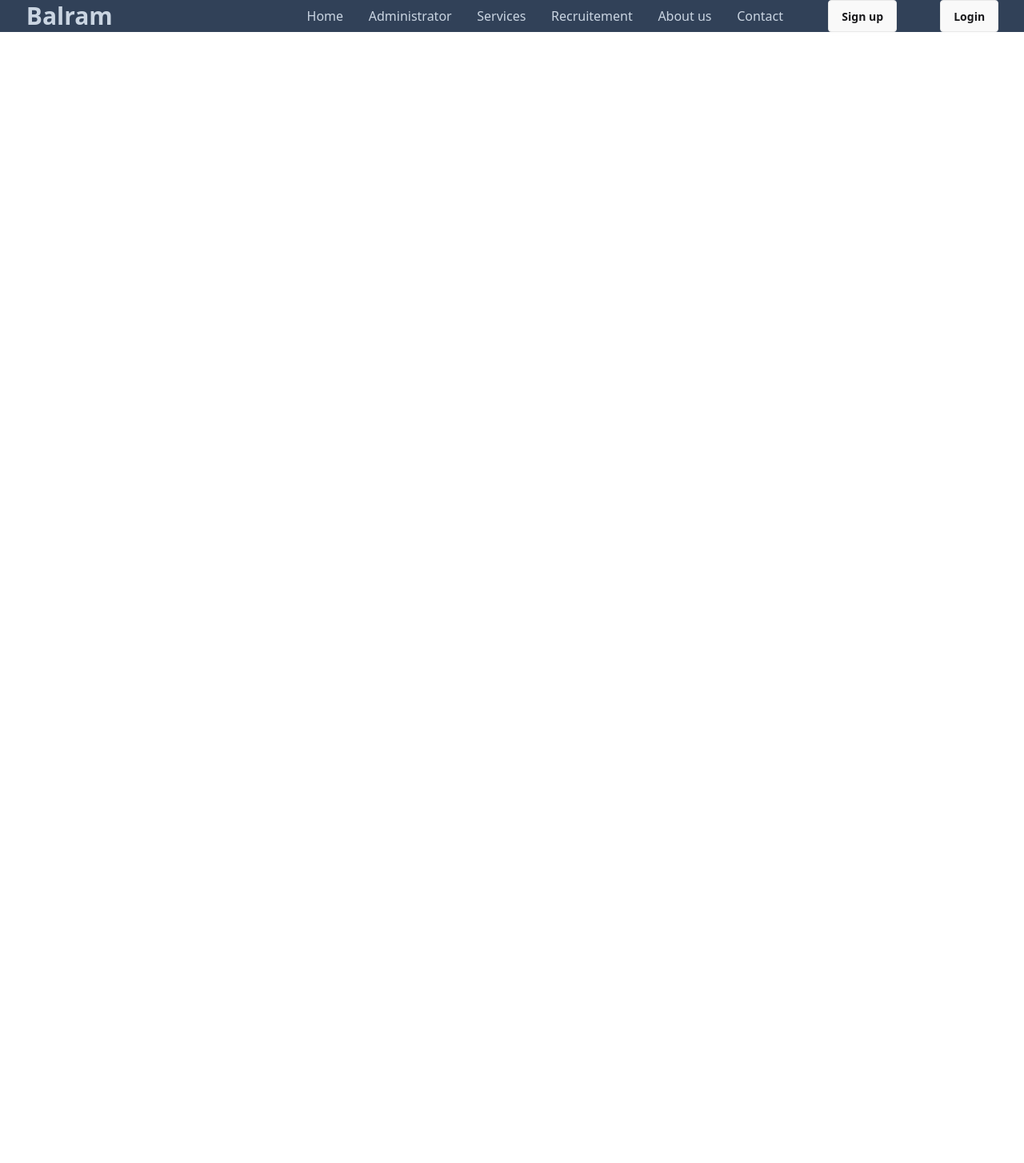
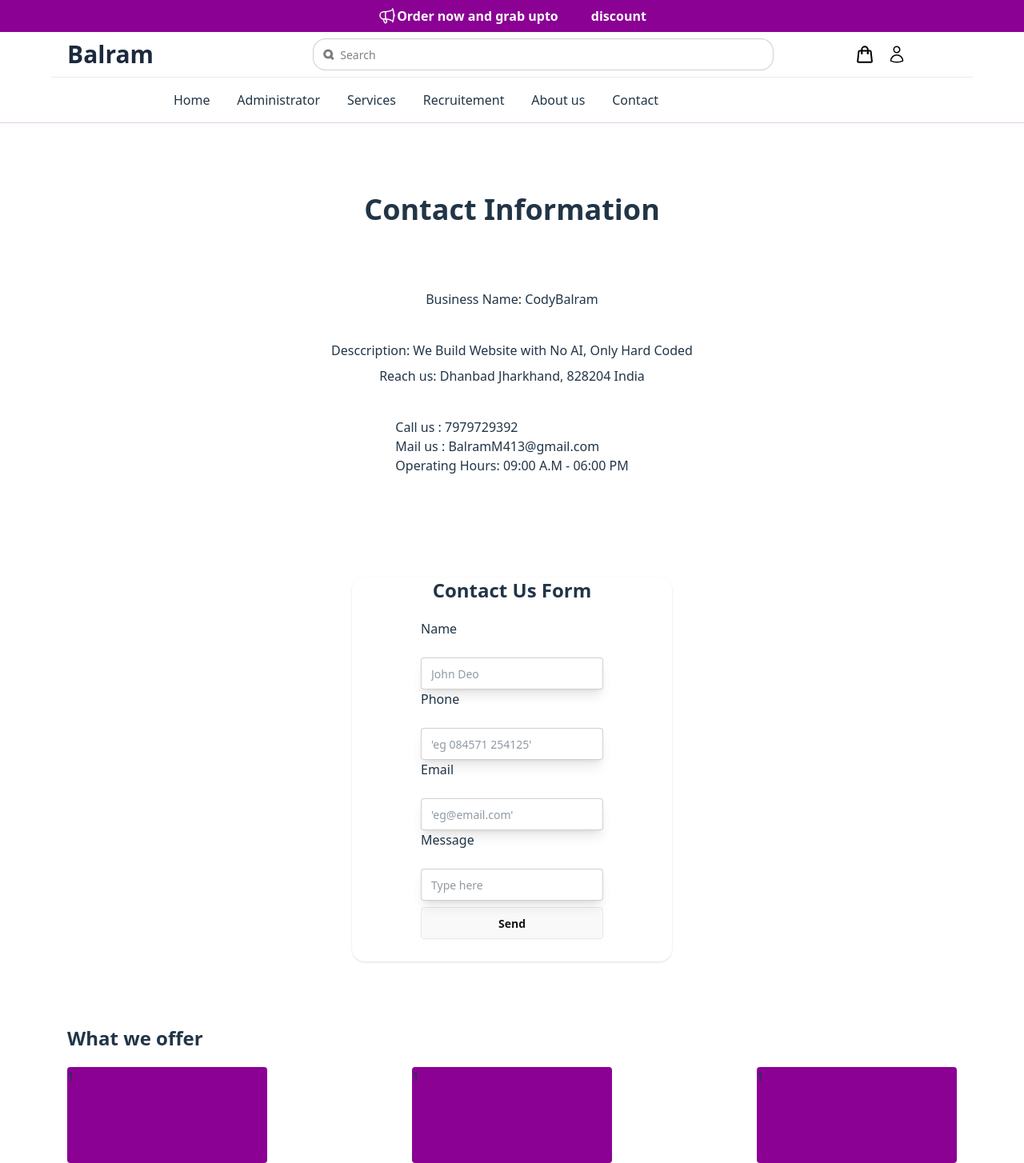
Before and after one commit to BalramMurmu413/LogiOne, a React (Vite) app in the folder frontend/: page / in a window 1280 px wide. Shown: the top 1454 px of the page at 80% size. Before the commit the page ends 800 px from the top, so only its background shows below. Built offline with nearby package versions, Linux system fonts and the light colour scheme.

Commit message:
adding contact us page

```diff
--- a/frontend/index.html
+++ b/frontend/index.html
@@ -3,7 +3,7 @@
   <head>
     <meta charset="UTF-8" />
     <meta name="viewport" content="width=device-width, initial-scale=1.0" />
-    <title>LogiOne</title>
+    <title>CodyBalram | Online Website Building </title>
   </head>
   <body>
     <div id="root"></div>
--- a/frontend/src/Componants/Header.jsx
+++ b/frontend/src/Componants/Header.jsx
@@ -3,65 +3,77 @@ import React from 'react'
 export default function Header() {
   return (
     <>
-<section className=' w-[98%]  text-slate-300 m-auto flex flex-row items-center justify-between '>
-
-
-
-<div className='w-1/4 ml-5'>
-<h1 className='text-3xl font-bold cursor-pointer'>Balram</h1>
+<section className=' w-[90%]   h-10 my-2 m-auto text-slate-300  flex flex-row items-center justify-between '>
+<div className='w-1/4 ml-5 '>
+<h1 className='text-3xl font-bold text-slate-800 cursor-pointer'>Balram</h1>
 </div>
 
+<div className='w-1/2 '>
+<label className="input border w-full rounded-2xl outline-0 text-black">
+  <svg className="h-[1em] opacity-50" xmlns="http://www.w3.org/2000/svg" viewBox="0 0 24 24">
+    <g
+      strokeLinejoin="round"
+      strokeLinecap="round"
+      strokeWidth="5.5"
+      fill="none"
+      stroke="currentColor"
+    >
+      <circle cx="11" cy="11" r="8"></circle>
+      <path d="m21 21-4.3-4.3"></path>
+    </g>
+  </svg>
+  <input type="search" required placeholder="Search"  className=' border-none outline-0 text-black'/>
+</label>
+</div>
 
+<div className=' gap-4 flex items-center justify-center w-1/5 '>
+<svg xmlns="http://www.w3.org/2000/svg" fill="none" viewBox="0 0 24 24" strokeWidth={2} stroke="currentColor" className="size-6">
+  <path strokeLinecap="round" className=' text-black' strokeLinejoin="round" d="M15.75 10.5V6a3.75 3.75 0 1 0-7.5 0v4.5m11.356-1.993 1.263 12c.07.665-.45 1.243-1.119 1.243H4.25a1.125 1.125 0 0 1-1.12-1.243l1.264-12A1.125 1.125 0 0 1 5.513 7.5h12.974c.576 0 1.059.435 1.119 1.007ZM8.625 10.5a.375.375 0 1 1-.75 0 .375.375 0 0 1 .75 0Zm7.5 0a.375.375 0 1 1-.75 0 .375.375 0 0 1 .75 0Z" />
+</svg>
+<svg  xmlns="http://www.w3.org/2000/svg" fill="none" viewBox="0 0 24 24" strokeWidth={1.5} stroke="currentColor" className="size-6">
+  <path strokeLinecap="round" className=' text-black' strokeLinejoin="round" d="M15.75 6a3.75 3.75 0 1 1-7.5 0 3.75 3.75 0 0 1 7.5 0ZM4.501 20.118a7.5 7.5 0 0 1 14.998 0A17.933 17.933 0 0 1 12 21.75c-2.676 0-5.216-.584-7.499-1.632Z" />
+</svg>
 
+</div>
+</section>
 
+<hr className='w-[90%] m-auto opacity-10 '/>
 
-
-  <div className=' w-2/4 '>
+<section className=' w-2/4 ml-50 my-4'>
+  <div >
       <ul className=' flex flex-row items-center justify-around'>
         <li>Home</li>
         <li className='relative cursor-pointer group'>Administrator  <div class="absolute rounded hidden group-hover:block bg-gray-800 shadow-lg w-48 z-10">
-                        <a href cursor-pointer="#" class="block px-4 py-2 rounded hover:bg-gray-200">Administrator 1</a>
-                        <a href cursor-pointer="#" class="block px-4 py-2 hover:bg-gray-200">Administrator 2</a>
-                        <a href cursor-pointer="#" class="block px-4 py-2 hover:bg-gray-200">Administrator 3</a>
+                        <a href cursor-pointer="#" class="block px-4 py-2 rounded hover:bg-gray-700">Administrator 1</a>
+                        <a href cursor-pointer="#" class="block px-4 py-2 hover:bg-gray-700">Administrator 2</a>
+                        <a href cursor-pointer="#" class="block px-4 py-2 hover:bg-gray-700">Administrator 3</a>
                     </div>
         </li>
 
   <li className='relative group cursor-pointer'>Services  <div class="absolute hidden rounded group-hover:block bg-gray-800 shadow-lg w-48 z-10">
-                        <a href cursor-pointer="#" class="block px-4 py-2 rounded hover:bg-gray-200">Service 1</a>
-                        <a href cursor-pointer="#" class="block px-4 py-2 hover:bg-gray-200">Service 2</a>
-                        <a href cursor-pointer="#" class="block px-4 py-2 hover:bg-gray-200">Service 3</a>
+                        <a href cursor-pointer="#" class="block px-4 py-2 rounded hover:bg-gray-7 00">Service 1</a>
+                        <a href cursor-pointer="#" class="block px-4 py-2 hover:bg-gray-700">Service 2</a>
+                        <a href cursor-pointer="#" class="block px-4 py-2 hover:bg-gray-700">Service 3</a>
                     </div>
         </li>
 
   <li className='relative group cursor-pointer'>Recruitement  <div class="absolute rounded hidden group-hover:block bg-gray-800 shadow-lg w-48 z-10">
-                        <a href="#" class="block px-4 py-2 hover:bg-gray-200 rounded">Recruitement 1</a>
-                        <a href="#" class="block px-4 py-2 hover:bg-gray-200">Recruitement 2</a>
-                        <a href="#" class="block px-4 py-2 hover:bg-gray-200">Recruitement 3</a>
+                        <a href="#" class="block px-4 py-2 hover:bg-gray-700 rounded">Recruitement 1</a>
+                        <a href="#" class="block px-4 py-2 hover:bg-gray-700">Recruitement 2</a>
+                        <a href="#" class="block px-4 py-2 hover:bg-gray-700">Recruitement 3</a>
                     </div>
         </li>
       <li className='relative group cursor-pointer'>About us  <div class="absolute rounded hidden group-hover:block bg-gray-800 shadow-lg w-48 z-10">
-                        <a href="#" class="block px-4 py-2 hover:bg-gray-200 rounded">About us 1</a>
-                        <a href="#" class="block px-4 py-2 hover:bg-gray-200">About us 2</a>
-                        <a href="#" class="block px-4 py-2 hover:bg-gray-200">About us 3</a>
+                        <a href="#" class="block px-4 py-2 hover:bg-gray-700 rounded">About us 1</a>
+                        <a href="#" class="block px-4 py-2 hover:bg-gray-700">About us 2</a>
+                        <a href="#" class="block px-4 py-2 hover:bg-gray-700">About us 3</a>
                     </div>
         </li>
         <li>Contact</li>
       </ul>
     </div>
-
-
-
-
-<div className=' gap-4 flex flex-row justify-around w-1/5 '>
-
-<button className='btn '>Sign up</button>
-<button className='btn '>Login</button>
-</div>
-
-
 </section>
-
-
+<hr className='w-full m-auto opacity-20 text-fuchsia-800' />
     </>
   )
 }
--- /dev/null
+++ b/frontend/src/Componants/MyApps.jsx
@@ -0,0 +1,34 @@
+import React from 'react'
+
+export default function MyApps() {
+  return (
+<>
+<section className='w-full mt-20 h-60vh flex flex-col items-center justify-center   '>
+    <h1>
+     Select your favorite app
+    </h1>
+
+    <div  className='flex flex-row  gap-5 items-center'>
+        <div >
+            <select  className='bg-slate-600 px-4 py-2 border-none outline-0' name="" id="">select any one
+            <option value=""> Calculator</option>
+            <option value=""> Suzoku</option>
+            <option value=""> Snake</option>
+            <option value=""> Tales Ball</option>
+            </select>
+        </div>
+        <div>
+            <button className=' bg-slate-600 px-4 py-1.5 m-2 outline-0 hover:shadow-2xs'>Click to open</button>
+        </div>
+    </div>
+
+
+    <div className='w-1/2 border h-50 p-10 rounded-2xl'>
+        box
+    </div>
+</section>
+
+
+</>
+)
+}
--- a/frontend/src/Pages/Contact.jsx
+++ b/frontend/src/Pages/Contact.jsx
@@ -0,0 +1,76 @@
+import React, { useState } from 'react'
+
+export default function Contact() {
+
+    let [Data , setData] = useState("")
+
+
+    const Print = ()=>{
+console.log(Data)
+
+    }
+
+  return (
+    <>
+    <section className='w-[90%] m-auto h-screen flex flex-col justify-between '>
+
+    <section>
+    <div className=' w-[96%] m-auto  rounded-2xl  my-6 py-6  flex flex-col items-center'>
+  <div>
+    <h1 className='text-4xl font-bold my-10'>Contact Information </h1>
+  </div>
+  <div className='my-10 gap-2 w-full flex flex-col items-center'>
+    <h3>Business Name: <span>CodyBalram </span> </h3> <br/>
+    <p>Desccription: <span><span> We Build Website with No AI, Only Hard Coded</span></span></p>
+    <h3>Reach us: <span>Dhanbad Jharkhand, 828204 India</span> </h3>
+  </div>
+  <div>
+    <h2>Call us : <span>7979729392</span></h2>
+    <h2>Mail us : <span>BalramM413@gmail.com</span></h2>
+    <h2>Operating Hours: <span>09:00 A.M - 06:00 PM</span></h2>
+  </div>
+    </div>
+    </section>
+
+
+    {/* ========================================================= */}
+
+     <section className=' w-[400px] m-auto h-[1080px]  hover:shadow-fuchsia-800 transition-all ease-in-out duration-300 rounded-2xl shadow my-20 flex-col items-center justify-center  flex'>
+<div>
+        <h1 className='font-bold text-2xl '>Contact Us Form</h1>
+
+</div>
+    <form className='flex flex-col py-5'>
+      <label htmlFor=""> Name
+      </label> <br />
+        <input type="text" placeholder="John Deo" className="input active:shadow-amber-800 transition-all ease-in-out shadow-lg outline-0" />
+        <label htmlFor=""> Phone
+      </label><br />
+        <input type="Number" placeholder="'eg 084571 254125' " className="input active:shadow-amber-800 transition-all ease-in-out shadow-lg outline-0" />
+        <label htmlFor=""> Email
+      </label><br />
+        <input type="email" placeholder="'eg@email.com'" className="input active:shadow-amber-800 transition-all ease-in-out shadow-lg outline-0"/>
+        <label htmlFor=""> Message
+      </label> <br />
+        <input type="text-area" placeholder="Type here" className="input active:shadow-amber-800 transition-all ease-in-out shadow-lg outline-0"/>
+        <button className='my-2 btn  bg-fuchsia-800' onSubmit={Print}>Send</button>
+    </form>
+
+    </section>
+    {/* ========================================================= */}
+
+    <section>
+   <h1 className='font-bold text-2xl ml-5 '>What we offer</h1>
+    <div className='w-full m-auto flex flex-row flex-wrap justify-between'>
+
+<div className='w-[250px] h-[120px] rounded hover:scale-105 m-5 transition ease-in-out duration-75 bg-fuchsia-800'>1</div>
+<div className='w-[250px] h-[120px] rounded hover:scale-105 m-5 transition ease-in-out duration-75 bg-fuchsia-800'>1</div>
+<div className='w-[250px] h-[120px] rounded hover:scale-105 m-5 transition ease-in-out duration-75 bg-fuchsia-800'>1</div>
+<div className='w-[250px] h-[120px] rounded hover:scale-105 m-5 transition ease-in-out duration-75 bg-fuchsia-800'>1</div>
+    </div>
+    </section>
+
+    </section>
+    </>
+  )
+}
--- a/frontend/src/Pages/Home.jsx
+++ b/frontend/src/Pages/Home.jsx
@@ -1,12 +1,23 @@
 import React from 'react'
 import Header from '../Componants/Header'
 import Banner from '../Componants/Banner'
+import MyApps from '../Componants/MyApps'
+import Contact from './Contact'
 
 export default function Home() {
   return (
-    <div className=' w-full bg-slate-700'>
+    <>
+    <div className='w-full flex items-center justify-center  bg-fuchsia-800 text-white font-semibold h-10'>
+    <svg xmlns="http://www.w3.org/2000/svg" fill="none" viewBox="0 0 24 24" strokeWidth={1.5} stroke="currentColor" className="size-6">
+  <path strokeLinecap="round" strokeLinejoin="round" d="M10.34 15.84c-.688-.06-1.386-.09-2.09-.09H7.5a4.5 4.5 0 1 1 0-9h.75c.704 0 1.402-.03 2.09-.09m0 9.18c.253.962.584 1.892.985 2.783.247.55.06 1.21-.463 1.511l-.657.38c-.551.318-1.26.117-1.527-.461a20.845 20.845 0 0 1-1.44-4.282m3.102.069a18.03 18.03 0 0 1-.59-4.59c0-1.586.205-3.124.59-4.59m0 9.18a23.848 23.848 0 0 1 8.835 2.535M10.34 6.66a23.847 23.847 0 0 0 8.835-2.535m0 0A23.74 23.74 0 0 0 18.795 3m.38 1.125a23.91 23.91 0 0 1 1.014 5.395m-1.014 8.855c-.118.38-.245.754-.38 1.125m.38-1.125a23.91 23.91 0 0 0 1.014-5.395m0-3.46c.495.413.811 1.035.811 1.73 0 .695-.316 1.317-.811 1.73m0-3.46a24.347 24.347 0 0 1 0 3.46" />
+</svg>
+  <h3> Order now and grab upto <span className=' animate-ping '>50%</span>  discount</h3>
+    </div>
       <Header/>
-
+    <div className=' w-full'>
+      <Contact/>
+      {/* <MyApps/> */}
     </div>
+    </>
   )
 }
```
